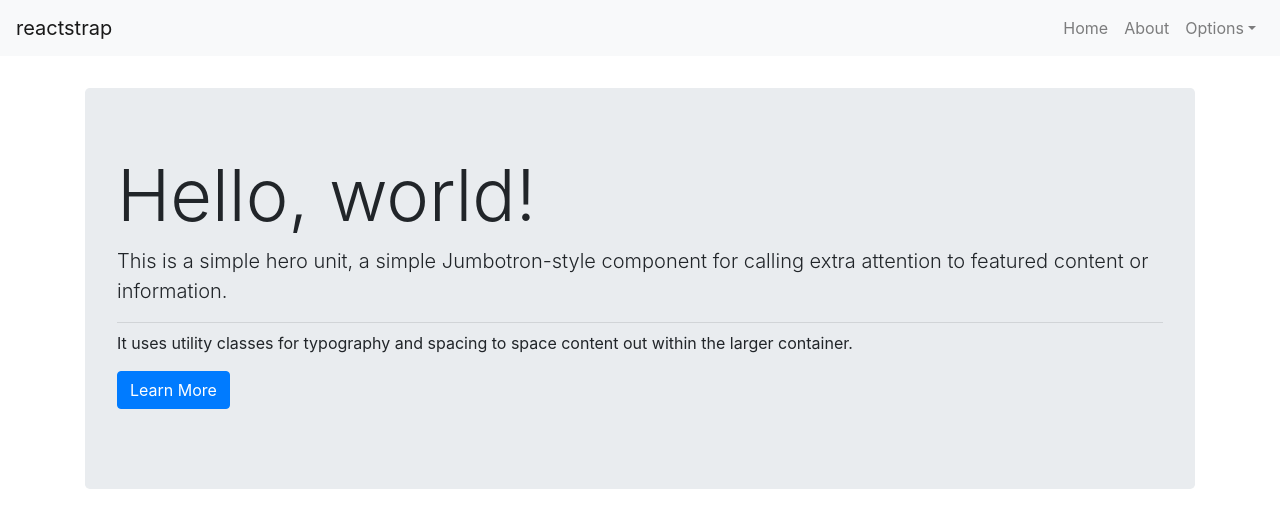
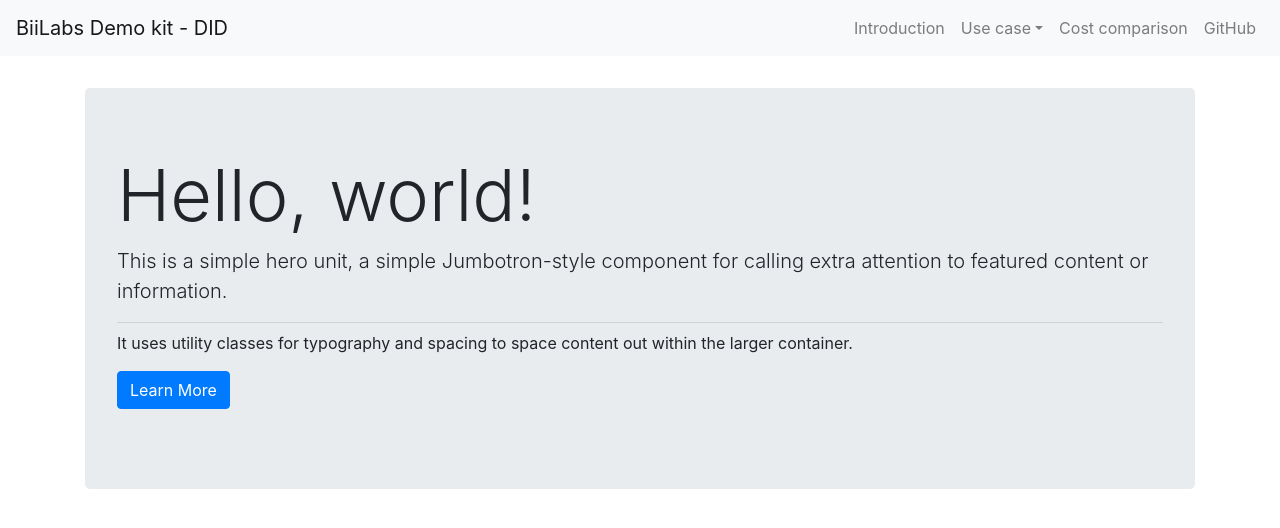
Before and after one commit to BiiLabs/demokit-did, a React (Create React App) app: page / in a window 1280 px wide. Shown: the top 528 px of the page. Built offline with nearby package versions, Linux system fonts and the light colour scheme.

Commit message:
Add use case - Data marketplace

```diff
--- a/src/components/Header.js
+++ b/src/components/Header.js
@@ -9,7 +9,8 @@ import {
   UncontrolledDropdown,
   DropdownToggle,
   DropdownMenu,
-  DropdownItem
+  DropdownItem,
+  NavLink
 } from 'reactstrap';
 
 export default class Example extends React.Component {
@@ -31,32 +32,34 @@ export default class Example extends React.Component {
       <div>
         <Navbar color="light" light expand="md">
           <Link to="/" className="navbar-brand">
-            reactstrap
+            BiiLabs Demo kit - DID
           </Link>
           <NavbarToggler onClick={this.toggle} />
           <Collapse isOpen={this.state.isOpen} navbar>
             <Nav className="ml-auto" navbar>
               <NavItem>
                 <Link to="/" className="nav-link">
-                  Home
-                </Link>
-              </NavItem>
-              <NavItem>
-                <Link to="/about" className="nav-link">
-                  About
+                  Introduction
                 </Link>
               </NavItem>
               <UncontrolledDropdown nav inNavbar>
                 <DropdownToggle nav caret>
-                  Options
+                  Use case
                 </DropdownToggle>
                 <DropdownMenu right>
-                  <DropdownItem>Option 1</DropdownItem>
-                  <DropdownItem>Option 2</DropdownItem>
-                  <DropdownItem divider />
-                  <DropdownItem>Reset</DropdownItem>
+                  <DropdownItem>Certification</DropdownItem>
+                  <DropdownItem>Machine-to-machine</DropdownItem>
+                  <DropdownItem>Data Marketplace</DropdownItem>
                 </DropdownMenu>
               </UncontrolledDropdown>
+              <NavItem>
+                <NavLink href="http://demokits.biilabs.io:8080">
+                  Cost comparison
+                </NavLink>
+              </NavItem>
+              <NavItem>
+                <NavLink href="https://github.com/tangleid/">GitHub</NavLink>
+              </NavItem>
             </Nav>
           </Collapse>
         </Navbar>
```
